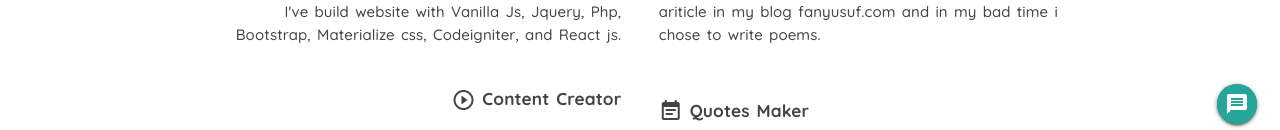
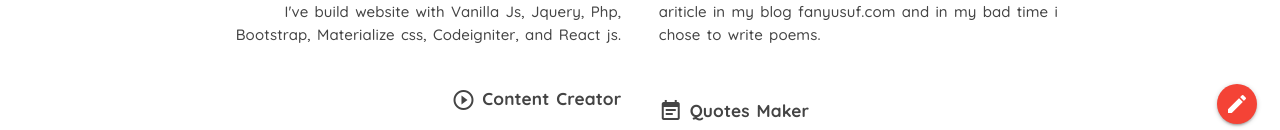
Before and after one commit to IkhfanYusuf/IkhfanYusuf.github.io, a React (Create React App) app: page / in a window 1280 px wide. Shown: the part 653-783 px from the top of the page. Built offline with nearby package versions, Linux system fonts and the light colour scheme.

Commit message:
menambahkan file floating.js

```diff
--- a/src/App.css
+++ b/src/App.css
@@ -4,6 +4,7 @@ body{
     font-family: 'Quicksand', sans-serif;
     color: #444;
 }
+
 .nav-wrapper ul li{
 	font-weight: bold;
 }
--- a/src/App.js
+++ b/src/App.js
@@ -3,12 +3,13 @@ import './App.css';
 import Contact from './contact/contact-form.js';
 import Expertise from './section/expertise.js';
 import Nav from './section/nav.js';
+import Float from './section/floating.js';
 import Footer from './section/footer.js';
 import Jumbotron from './section/header.js';
 import 'materialize-css/dist/css/materialize.min.css';
 import M from 'materialize-css';
 
-const App = ()=>{
+function App(){
 
 	document.addEventListener('DOMContentLoaded', () => {
 	    const sidenav = document.querySelectorAll('.sidenav');
@@ -16,76 +17,61 @@ const App = ()=>{
 	    M.Sidenav.init(sidenav);
 	    M.FloatingActionButton.init(fixActBtn);
 
+
 	 });
-
-	const open = () => {
-		const elems = document.querySelectorAll('.modal');
-    	M.Modal.init(elems[0]).open();
-	}
 
 	const hideFace = () =>{
 		document.querySelector('.avatar').classList.toggle('hideFace');
-		console.log("click");
 	}
 
+	// const cobaKlik = () => {
+
+	// 	instances[0].open();
+
+	// }
+
+	//<a  href="#modal1" onClick={open} className="waves-effect waves-light btn btn-floating" ><i className="material-icons">message</i></a>
 
   return (
     <div>
 
-	    <div className="fixed-action-btn">
-	    	<a  href="#modal1" onClick={open} className="waves-effect waves-light btn btn-floating" ><i className="material-icons">message</i></a>
-	    </div>
+    	<Float />
 
 		<Contact />
 
     	<div className="container">
-		    {
-		    //NAV START
-		    }
+		    {/*NAV START*/ }
 
 			<Nav />
 
-			{
-			//NAV END
-			}
+			{/*NAV END*/}
 
 		  	<div className="section hide-on-small-only"></div>
 
-		    {
-			//HEADER START
-			}
+		    {/*HEADER START*/}
 
 			<Jumbotron />
 
-			{
-			//HEADER END
-			}
+			{/*HEADER END*/}
+
 		  	<div className="content">
 
-		  		{
-		  		//EXPERTISE START
-		  		}
+		  		{/*EXPERTISE START*/}
 
 		  		<Expertise />
 
-		  		{
-		  		//EXPERTISE END
-		  		}
+		  		{/*EXPERTISE END*/}
 
 		  		<h4 className="Portfolio center-align blue-grey-text text-lighten-1"><i className="material-icons">laptop_mac</i>&nbsp;Portfolio</h4>
 		  		<div className="section"/>
 
 		  	</div>
 		</div>
-		{
-		//FOOTER START
-		}
+		{/*FOOTER START*/}
 
 		<Footer />
 
-		{
-		//FOOTER END
-		}
+		{/*FOOTER END*/}
 
     </div>
   );
--- a/src/contact/contact-form.js
+++ b/src/contact/contact-form.js
@@ -26,12 +26,6 @@ function Contact() {
 
   return (
     <div>
-
-    <div className="fixed-action-btn">
-    	<button onClick={open} data-target="modal1" className="waves-effect waves-light btn btn-floating modal-trigger"><i className="material-icons">message</i></button>
-
-    </div>
-
 
 	  <div id="modal1" className="modal">
 	      <form method="post" className="col s12">
--- /dev/null
+++ b/src/section/floating.js
@@ -0,0 +1,34 @@
+import React from "react";
+import 'materialize-css/dist/css/materialize.min.css';
+import M from 'materialize-css';
+
+const Float = ()=>{
+
+	document.addEventListener('DOMContentLoaded', function() {
+	    const elems = document.querySelectorAll('.fixed-action-btn');
+	    M.FloatingActionButton.init(elems);
+	});
+
+	const open = () => {
+		const elems = document.querySelectorAll('.modal');
+    	M.Modal.init(elems[0]).open();
+	}
+
+  return (
+  	<div className="fixed-action-btn">
+	  <a className="btn btn-floating red">
+	    <i className="large material-icons">mode_edit</i>
+	  </a>
+	  <ul>
+	    <li><button onClick={open} data-target="modal1" className="btn-floating green modal-trigger"><i className="material-icons">message</i></button></li>
+	    <li><a className="btn-floating yellow darken-1"><i className="material-icons">format_quote</i></a></li>
+	    <li><a href="https://instagram.com/ikhfan_yusuf" className="social btn-floating yellow darken-1"><i className="fa fa-google"></i></a></li>
+    	<li><a href="https://twitter.com/myname_iye" className="btn-floating"><img alt="socmed-icons" src={require('../icons/twitter.svg').default}/></a></li>
+    	<li><a href="https://youtube.com/ikhfanyusuf" className="btn-floating"><img alt="socmed-icons" src={require('../icons/play-2935460.svg').default}/></a></li>
+    	<li><a href="https://github.com/ikhfanyusuf" className="btn-floating"><img alt="socmed-icons" src={require('../icons/github.svg').default}/></a></li>
+	  </ul>
+	</div>
+  );
+}
+
+export default Float;
--- a/src/section/footer.js
+++ b/src/section/footer.js
@@ -1,6 +1,5 @@
 import React from "react";
-import 'materialize-css/dist/css/materialize.min.css';
-import M from 'materialize-css';
+
 
 const Footer = ()=>{
 
--- a/src/section/header.js
+++ b/src/section/header.js
@@ -1,12 +1,9 @@
 import React from "react";
-import 'materialize-css/dist/css/materialize.min.css';
-import M from 'materialize-css';
 
 const Jumbotron = ()=>{
 
 	const hideFace = () =>{
 		document.querySelector('.avatar').classList.toggle('hideFace');
-		console.log("click");
 	}
 
   return (
```
Also changed, not shown: 1 other file (tests, documents, lock files or other folders).
